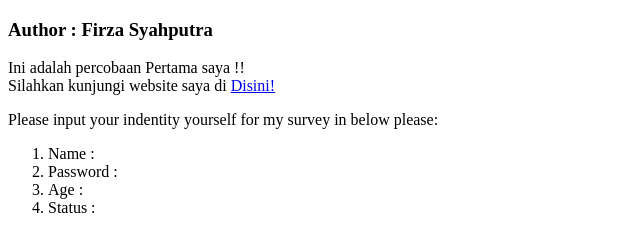
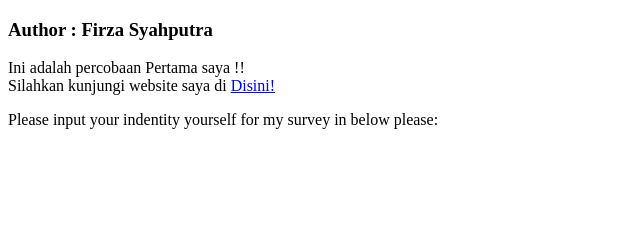
Before and after one commit to firzhasyahputra/firza21.github.io, a plain HTML site: page index.html in a window 1280 px wide. Shown: the whole page, without its empty margins (0-640 px from the left). Drawn offline with Linux system fonts and the light colour scheme.

Commit message:
Update index.html

```diff
--- a/index.html
+++ b/index.html
@@ -11,19 +11,5 @@
     <p style="text-align: justify;">
         Please input your indentity yourself for my survey in below please:
     </p>
-    <ol>
-        <li>
-            Name :
-        </li>
-        <li>
-            Password :
-        </li>
-        <li>
-            Age :
-        </li>
-        <li>
-            Status :
-        </li>
-    </ol>
 </body>
 </html>
```
